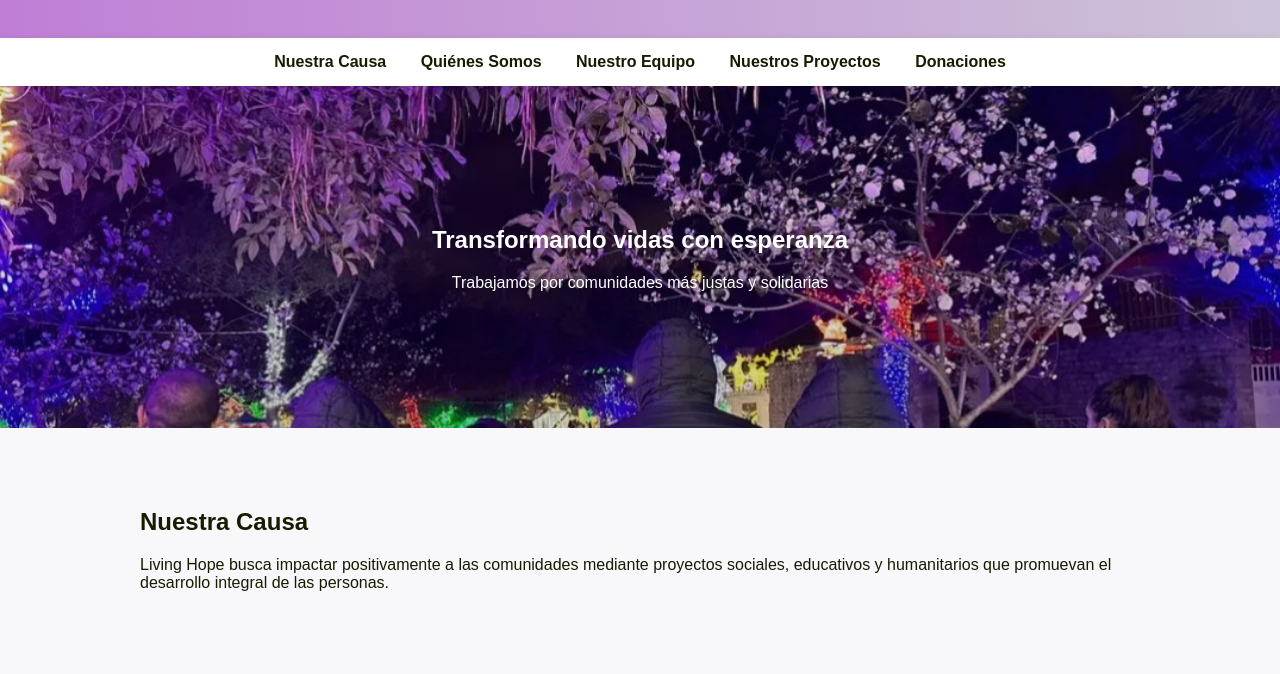
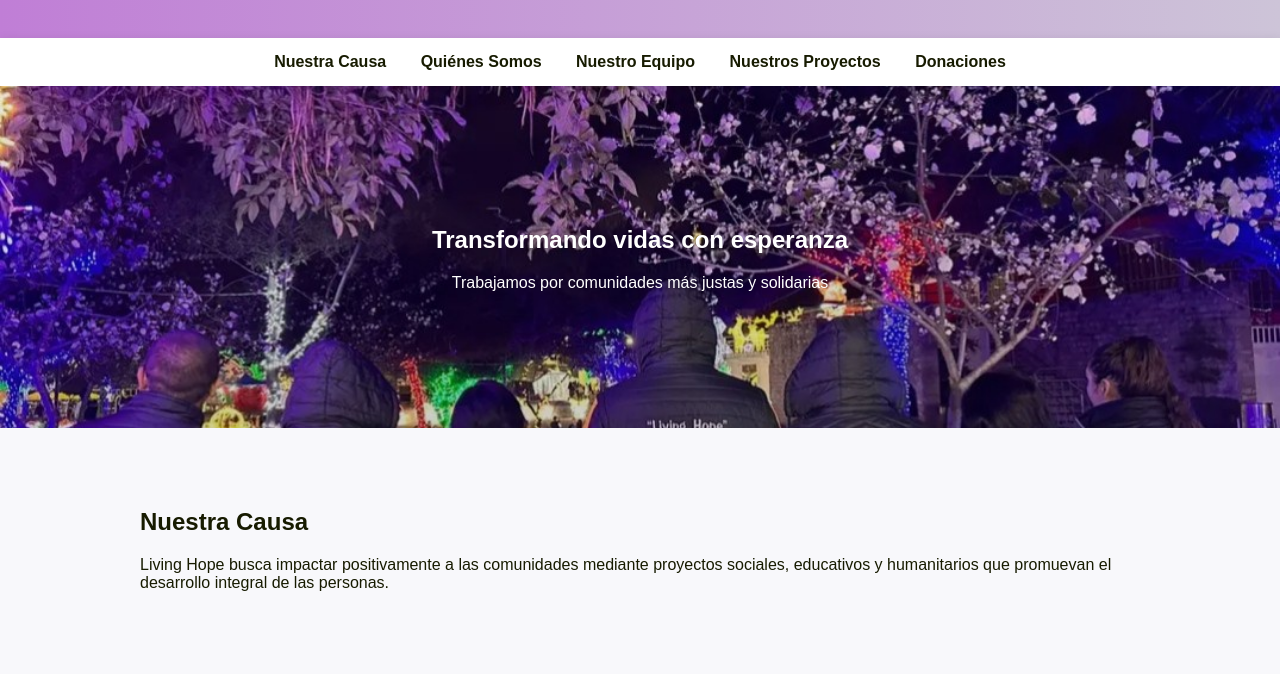
Before and after one commit to organizacionsociallivinghope-netizen/Living-Hope, a plain HTML site: page index.html in a window 1280 px wide. Shown: the part 126-800 px from the top of the page. Drawn offline with Linux system fonts and the light colour scheme.

Commit message:
Update index.html

```diff
--- a/index.html
+++ b/index.html
@@ -56,7 +56,7 @@
 .hero{
 background-image:url("fondo.jpg");
 background-size:cover;
-background-position:center 30%;
+background-position:center 40%;
 background-repeat:no-repeat;
 padding:120px 20px;
 color:white;
```
